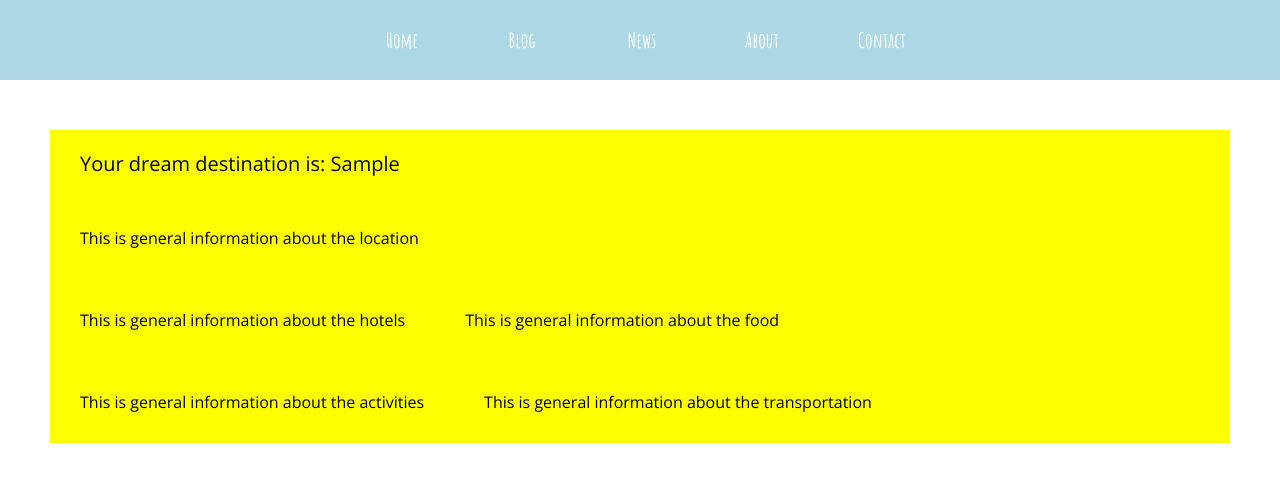
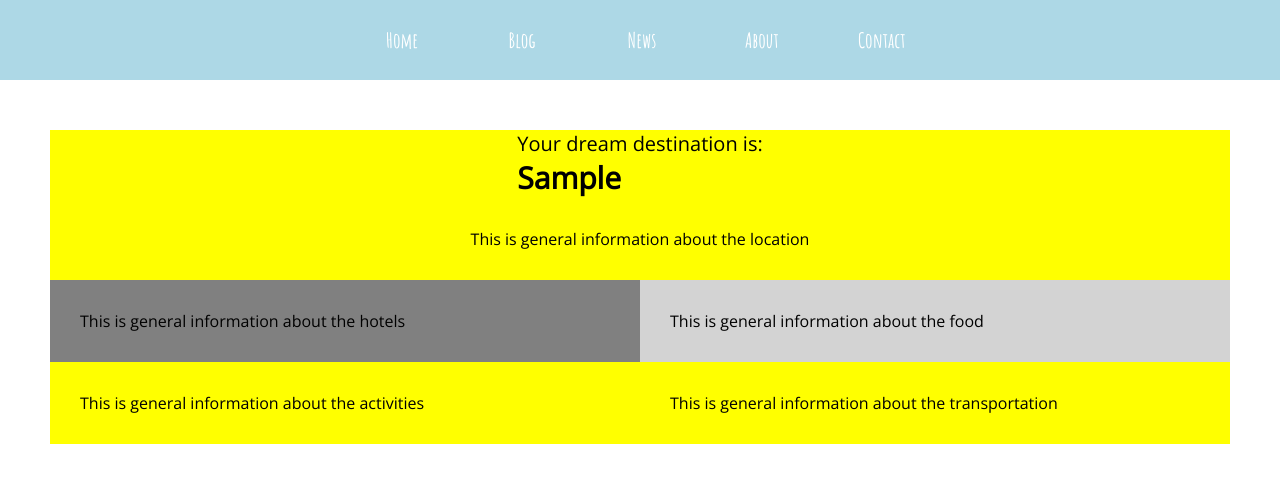
Before and after one commit to elvinng7/dreamdestination, a Python web app: template templates/results.html in a window 1280 px wide. Shown: the top 483 px of the page. Run offline with Jinja, Linux system fonts and the light colour scheme; the template is opened without the code that fills it: most values are stand-ins (such as "Sample title", 1, 10 or a date in 2020).

Commit message:
updated results with better css

```diff
--- a/stylesheets/results.css
+++ b/stylesheets/results.css
@@ -1,18 +1,22 @@
 body {
   font-family: 'Open Sans', sans-serif;
+}
+
+p, h2 {
+  margin: 0;
 }
 
 .container {
   display: flex;
   flex-direction: column;
+  justify-content: center;
+  align-items: center;
   background-color: yellow;
   margin: 50px;
 }
 
 #location {
   font-size: 20px;
-  margin-left: 30px;
-  margin-right: 30px;
 }
 
 #info_about_location {
@@ -22,25 +26,38 @@ body {
 .hotels_food {
   display: flex;
   flex-direction: row;
+  width: 100%;
 }
 
 #hotels {
-  margin: 30px;
+  background-color: gray;
+  border-color: red;
+  width: 50%;
+  flex-grow: 1;
+  padding: 30px;
 }
 
 #food {
-  margin: 30px;
+  width: 50%;
+  background-color: lightgray;
+  flex-grow: 1;
+  padding: 30px;
 }
 
 .activities_transportation {
   display: flex;
   flex-direction: row;
+  width: 100%;
 }
 
 #activities {
-  margin: 30px;
+  width: 50%;
+  flex-grow: 1;
+  padding: 30px;
 }
 
 #transportation {
-  margin: 30px;
+  width: 50%;
+  flex-grow: 1;
+  padding: 30px;
 }
--- a/templates/results.html
+++ b/templates/results.html
@@ -19,7 +19,8 @@
      </div>
      <div class = "container">
          <div id = "location">
-           <p>Your dream destination is: {{dream_location}}</p>
+           <p>Your dream destination is: </p>
+           <h2>{{dream_location}}</h2>
         </div>
         <div id = "info_about_location">
           <!-- THIS REQUIRES INFORMATION ABOUT THE LOCATION MEANING NEEDS API -->
```
Also changed, not shown: main.py (+4 -6 lines).
